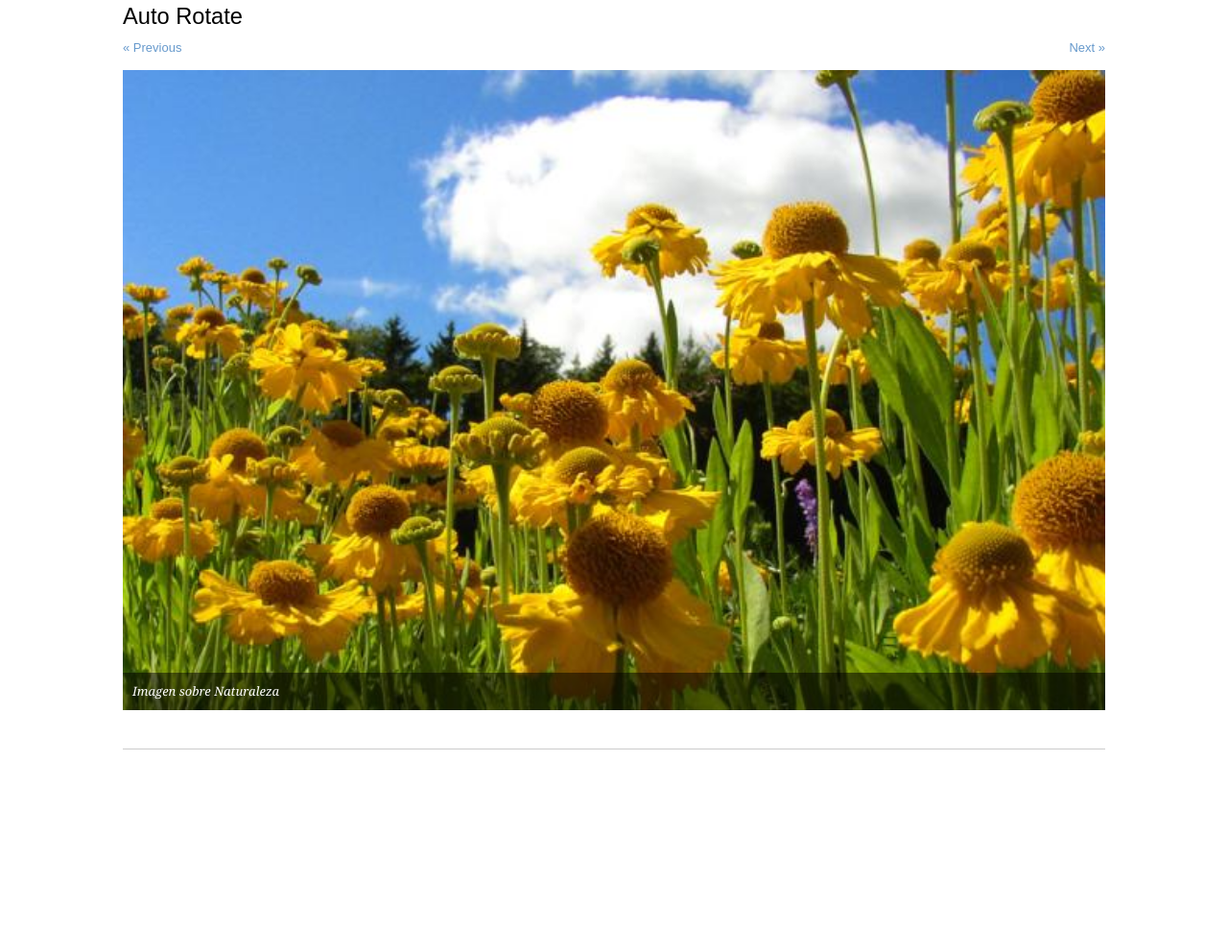
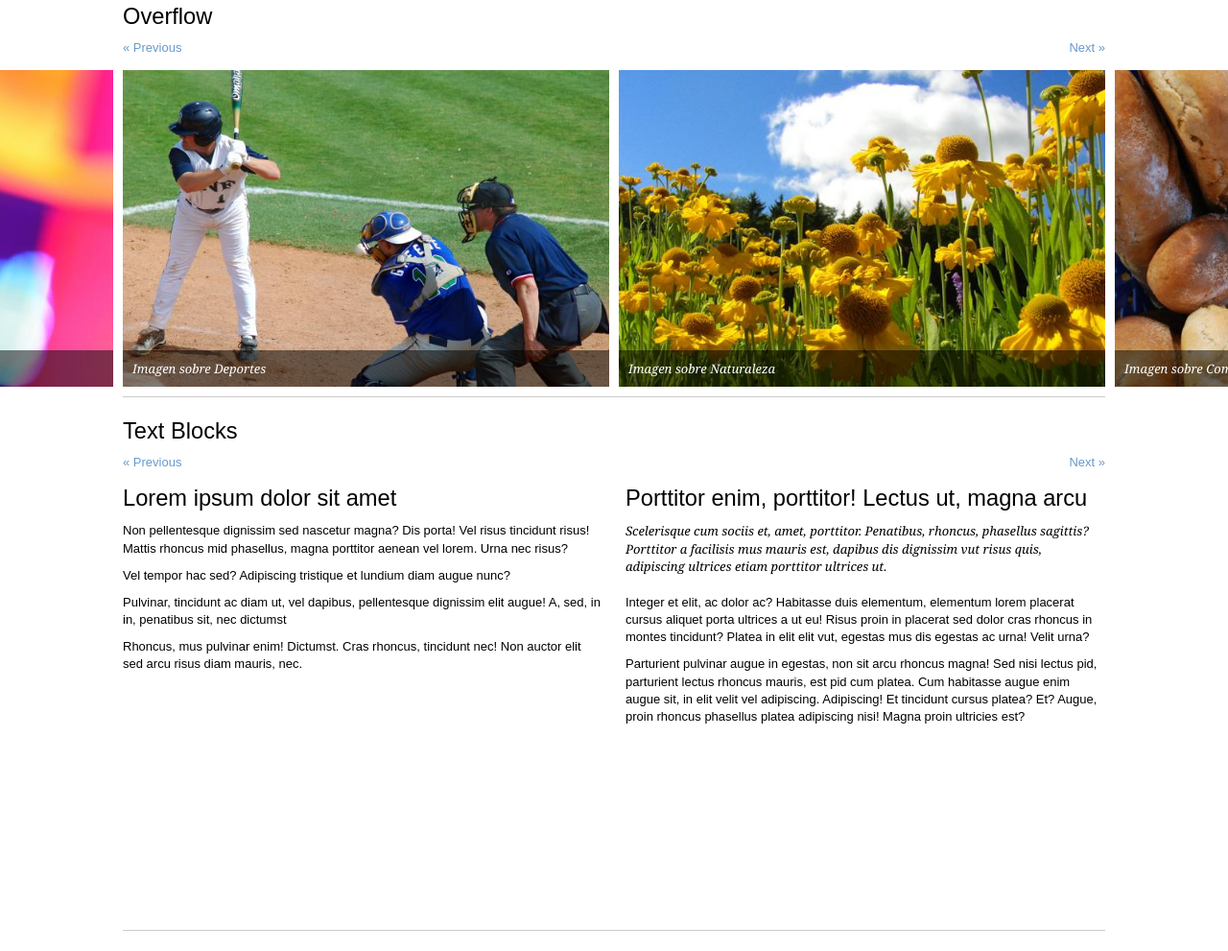
Before and after one commit to basilio/responsiveCarousel, a plain HTML site: page index.html in a window 1280 px wide. Shown: the part 1415-2406 px from the top of the page at 96% size. Before the commit the page ends 2217 px from the top, so only its background shows below. Drawn offline with Linux system fonts and the light colour scheme.

Commit message:
options: gutter, visible and itemMinWidth

```diff
--- a/css/style.css
+++ b/css/style.css
@@ -19,7 +19,6 @@ pre{
 .crsl-items{
 	width: 100%;
 	margin: 30px auto;
-	overflow: hidden;
 }
 .crsl-item{
 	display: block;
--- a/index.html
+++ b/index.html
@@ -14,7 +14,9 @@
 			// Default use
 			$('.gallery-01').carousel();
 			// Auto Rotate
-			$('.gallery-02').carousel({autoRotate:3000});
+			$('.gallery-02').carousel({ visible: 2, overflow: false, gutter: 10 });
+			// Auto Rotate
+			$('.gallery-03').carousel({ visible: 2, speed : 300, gutter: 25 });
 		});
 	</script>
 </head>
@@ -93,7 +95,7 @@ jQuery(document).ready(function($){
 			</section>
 			<hr>
 			<section id="use-defaults">
-				<h2>Auto Rotate</h2>
+				<h2>Overflow</h2>
 				<div id="nav-02" class="gallery-nav">
 					<a href="#" class="prev">&laquo; Previous</a>
 					<a href="#" class="next">Next &raquo;</a>
@@ -124,6 +126,50 @@ jQuery(document).ready(function($){
 				</div>
 			</section>
 			<hr>
+			<section id="use-defaults">
+				<h2>Text Blocks</h2>
+				<div id="nav-03" class="gallery-nav">
+					<a href="#" class="prev">&laquo; Previous</a>
+					<a href="#" class="next">Next &raquo;</a>
+				</div>
+				<div class="gallery gallery-03 crsl-items" data-navigation="nav-03">
+					<div class="crsl-wrap">
+						<section class="crsl-item">
+							<h2>Lorem ipsum dolor sit amet</h2>
+							<p>Non pellentesque dignissim sed nascetur magna? Dis porta! Vel risus tincidunt risus! Mattis rhoncus mid phasellus, magna porttitor aenean vel lorem. Urna nec risus?</p>
+							<ul>
+								<li>Vel tempor hac sed? Adipiscing tristique et lundium diam augue nunc?</li>
+								<li>Pulvinar, tincidunt ac diam ut, vel dapibus, pellentesque dignissim elit augue! A, sed, in in, penatibus sit, nec dictumst</li>
+								<li>Rhoncus, mus pulvinar enim! Dictumst. Cras rhoncus, tincidunt nec! Non auctor elit sed arcu risus diam mauris, nec.</li>
+							</ul>
+						</section>
+						<section class="crsl-item">
+							<h2>Porttitor enim, porttitor! Lectus ut, magna arcu</h2>
+							<blockquote>
+								<p>Scelerisque cum sociis et, amet, porttitor. Penatibus, rhoncus, phasellus sagittis? Porttitor a facilisis mus mauris est, dapibus dis dignissim vut risus quis, adipiscing ultrices etiam porttitor ultrices ut.</p>
+							</blockquote>
+							<p>Integer et elit, ac dolor ac? Habitasse duis elementum, elementum lorem placerat cursus aliquet porta ultrices a ut eu! Risus proin in placerat sed dolor cras rhoncus in montes tincidunt? Platea in elit elit vut, egestas mus dis egestas ac urna! Velit urna?</p>
+							<p>Parturient pulvinar augue in egestas, non sit arcu rhoncus magna! Sed nisi lectus pid, parturient lectus rhoncus mauris, est pid cum platea. Cum habitasse augue enim augue sit, in elit velit vel adipiscing. Adipiscing! Et tincidunt cursus platea? Et? Augue, proin rhoncus phasellus platea adipiscing nisi! Magna proin ultricies est?</p>
+						</section>
+						<section class="crsl-item">
+							<h2>Non pellentesque dignissim sed nascetur magna? Dis porta! Vel risus tincidunt risus! Mattis rhoncus mid phasellus</h2>
+							<ol>
+								<li>Elementum velit tincidunt nec dapibus velit mid dignissim, lundium in purus, etiam? Phasellus arcu?</li>
+								<li>Dolor et nunc magnis platea etiam et elementum, a parturient, aliquam, tincidunt ac parturient</li>
+								<li>A aliquam pid vut, tincidunt ut amet dignissim. Et vel adipiscing risus sit elementum porta ac, purus arcu sociis!</li>
+								<li>In quis augue diam elementum! Magnis dapibus, mus mattis? Nunc penatibus elit pellentesque.</li>
+								<li>Pid natoque aliquam diam pellentesque adipiscing, nisi. Sit, mus ac, turpis et nec nunc, cras facilisis. Sed et! Pulvinar vut amet rhoncus ac</li>
+							</ol>
+						</section>
+						<section class="crsl-item">
+							<h2>Placerat mid turpis hac integer nascetur ut ridiculus lundium placerat sit integer</h2>
+							<p>Integer et elit, ac dolor ac? Habitasse duis elementum, elementum lorem placerat cursus aliquet porta ultrices a ut eu! Risus proin in placerat sed dolor cras rhoncus in montes tincidunt? Platea in elit elit vut, egestas mus dis egestas ac urna! Velit urna? Ultrices parturient diam, ridiculus! Adipiscing montes? Parturient pulvinar augue in egestas, non sit arcu rhoncus magna! Sed nisi lectus pid, parturient lectus rhoncus mauris, est pid cum platea. Cum habitasse augue enim augue sit, in elit velit vel adipiscing. Adipiscing! Et tincidunt cursus platea? Et? Augue, proin rhoncus phasellus platea adipiscing nisi! Magna proin ultricies est? Et tempor! Mauris mauris lectus placerat et duis, lorem scelerisque pid nascetur. Mauris sagittis tincidunt tincidunt egestas augue turpis parturient.</p>
+							<p>Porttitor enim, porttitor! Lectus ut, magna arcu, elementum velit tincidunt nec dapibus velit mid dignissim, lundium in purus, etiam? Phasellus arcu? Dolor et nunc magnis platea etiam et elementum, a parturient, aliquam, tincidunt ac parturient, a aliquam pid vut, tincidunt ut amet dignissim. Et vel adipiscing risus sit elementum porta ac, purus arcu sociis! In quis augue diam elementum! Magnis dapibus, mus mattis? Nunc penatibus elit pellentesque. Pid natoque aliquam diam pellentesque adipiscing, nisi. Sit, mus ac, turpis et nec nunc, cras facilisis. Sed et! Pulvinar vut amet rhoncus ac scelerisque vut amet amet. Sagittis montes magna odio a et elementum enim ac! Nisi in proin, et. Vel nec mid nec porta aenean odio! Dolor pid odio elementum porttitor.</p>
+						</section>
+					</div>
+				</div>
+			</section>
+			<hr>
 		</div>
 	</div>
 	<footer id="footer">
--- a/js/responsiveCarousel.js
+++ b/js/responsiveCarousel.js
@@ -12,14 +12,16 @@
 			infinite : true,
 			total : $(this).find('.crsl-item').length,
 			visible : 1,
-			scroll : 1,
 			speed : 'fast',
+			overflow : true,
 			autoRotate : false,
 			activeClass : 'crsl-active',
 			navigationId : $(this).data('navigation'),
 			itemWidth : $(this).width(),
+			itemMinWidth : 320, // think in mobile!
 			itemHeight : false,
 			itemHeightEqual : false,
+			gutter : 0,
 			preventAnimatedQueue : false
 		}
 		return $(this).each( function(){
@@ -29,7 +31,12 @@
 			// Extend
 			if( $.isEmptyObject(args) == false ) $.extend( defaults, args );
 
-			$(obj).find('.crsl-item').css( { position : 'relative', float : 'left' } );
+			if( defaults.overflow == true ){
+				$(obj).css( { overflow: 'hidden' } );
+			} else {
+				$('html, body').css( { 'overflow-x': 'hidden' } );
+			}
+			$(obj).find('.crsl-item').css( { position : 'relative', float : 'left', overflow: 'hidden' } );
 			$(obj).find('.crsl-item:first-child').addClass(defaults.activeClass);
 			if( defaults.infinite ) $(obj).find('.crsl-item:first-child').before( $('.crsl-item:last-child', obj) );
 
@@ -59,7 +66,6 @@
 			$(window).bind('resizeEnd', function(){
 				if( defaults.itemWidth !== $(obj).width() ){
 					obj.config(defaults, obj);
-					$(obj).find('.crsl-wrap').css({ marginLeft: obj.wrapMargin });
 				}
 			});
 
@@ -89,15 +95,16 @@
 
 			// Base Configuration:
 			obj.config = function(defaults, obj){
-				// Set defaults
-				defaults.itemWidth = $(obj).width();
-				defaults.itemHeight = $(obj).find('.crsl-item:eq(0)').outerHeight(true);
+				// Width Item
+				defaults.itemWidth = Math.floor( ( $(obj).width() - defaults.gutter ) / defaults.visible );
+				if( defaults.itemWidth <= defaults.itemMinWidth ) defaults.itemWidth = Math.floor( $(obj).width() - defaults.gutter );
 				// Set Variables
-				obj.wrapWidth = parseInt( defaults.itemWidth * defaults.total );
-				obj.wrapMargin = obj.wrapMarginDefault = defaults.infinite ? parseInt( defaults.itemWidth * -1 ) : 0 ;
+				obj.wrapWidth = Math.floor( ( defaults.itemWidth + defaults.gutter ) * defaults.total );
+				obj.wrapHeight = $(obj).find('.crsl-item').equalHeight(true);
+				obj.wrapMargin = obj.wrapMarginDefault = defaults.infinite ? parseInt( ( defaults.itemWidth + defaults.gutter ) * -1 ) : 0 ;
 				// Modify Styles
-				$(obj).find('.crsl-wrap').css({ width: obj.wrapWidth+'px' });
-				$(obj).find('.crsl-item').css({ width: defaults.itemWidth+'px' });
+				$(obj).find('.crsl-wrap').css({ width: obj.wrapWidth+'px', height: obj.wrapHeight+'px', marginLeft: obj.wrapMargin });
+				$(obj).find('.crsl-item').css({ width: defaults.itemWidth+'px', marginRight : defaults.gutter+'px' });
 			}
 
 			// Rotate Action
@@ -115,8 +122,8 @@
 
 			// Previous Animate
 			obj.previous = function(defaults, obj, itemActive){
-				obj.wrapMargin = defaults.infinite ? obj.wrapMarginDefault + ( $(itemActive).outerWidth(true) * defaults.scroll ) : obj.wrapMargin + ( $(itemActive).outerWidth(true) * defaults.scroll );
-				var prevItemIndex = parseInt( $(itemActive).index() - defaults.scroll );
+				obj.wrapMargin = defaults.infinite ? obj.wrapMarginDefault + $(itemActive).outerWidth(true) : obj.wrapMargin + $(itemActive).outerWidth(true);
+				var prevItemIndex = $(itemActive).index();
 				var newItemActive = $(itemActive).prev('.crsl-item');
 				var action = 'previous';
 				// Animate
@@ -139,8 +146,8 @@
 
 			// Next Animate
 			obj.next = function(defaults, obj, itemActive){
-				obj.wrapMargin = defaults.infinite ? obj.wrapMarginDefault - ( $(itemActive).outerWidth(true) * defaults.scroll ) : obj.wrapMargin - ( $(itemActive).outerWidth(true) * defaults.scroll );
-				var nextItemIndex = parseInt( $(itemActive).index() + defaults.scroll );
+				obj.wrapMargin = defaults.infinite ? obj.wrapMarginDefault - $(itemActive).outerWidth(true) : obj.wrapMargin - $(itemActive).outerWidth(true);
+				var nextItemIndex = $(itemActive).index();
 				var newItemActive = $(itemActive).next('.crsl-item');
 				var action = 'next';
 				// Animate
@@ -162,14 +169,14 @@
 			}
 
 			// Function Equal Heights
-			$.fn.equalHeight = function(){
+			$.fn.equalHeight = function(get){
 				tallest = 0;
 				$(this).each(function(){
 					$(this).css({ 'height': 'auto' });
-					if ( $(this).outerHeight(true) > tallest ) { tallest = $(this).outerHeight(true); };
+					if ( $(this).innerHeight(true) > tallest ) { tallest = $(this).innerHeight(true); };
 				});
-				console.log(tallest);
-				$(this).css({'height': tallest});
+				if( get == true ) return tallest;
+				else $(this).css({'height': tallest});
 			}
 		});
 	}
```
